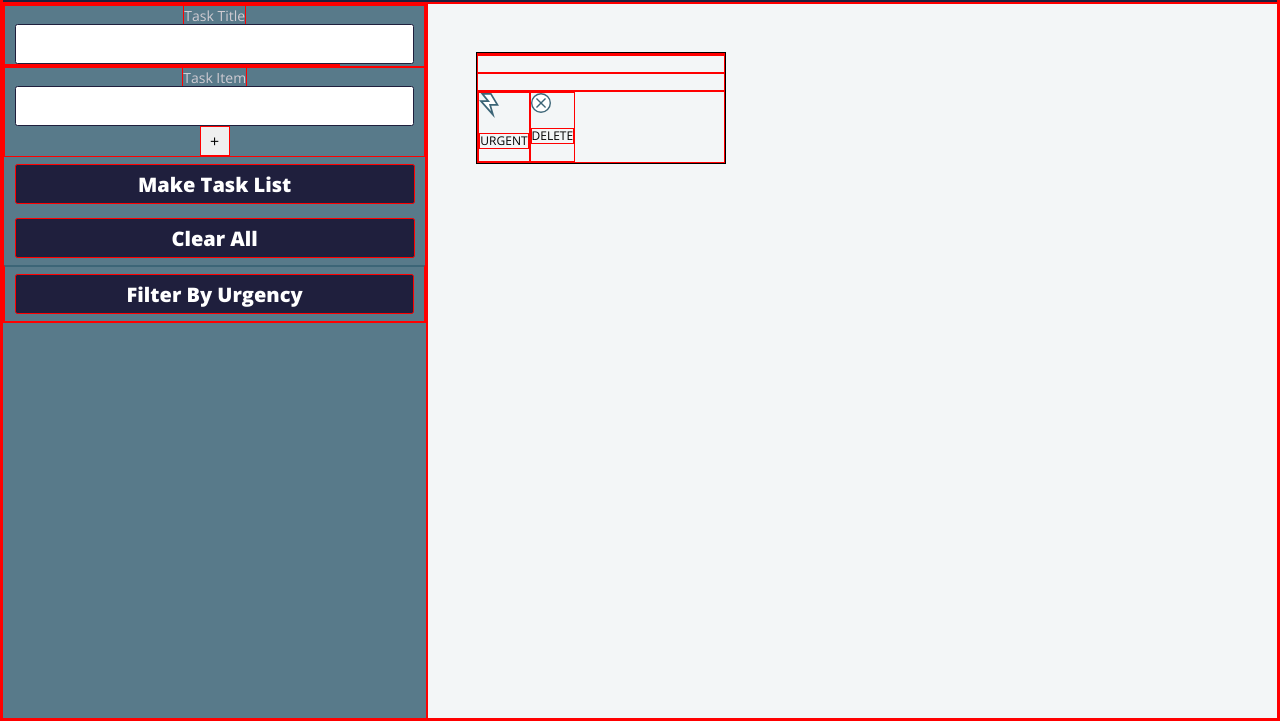
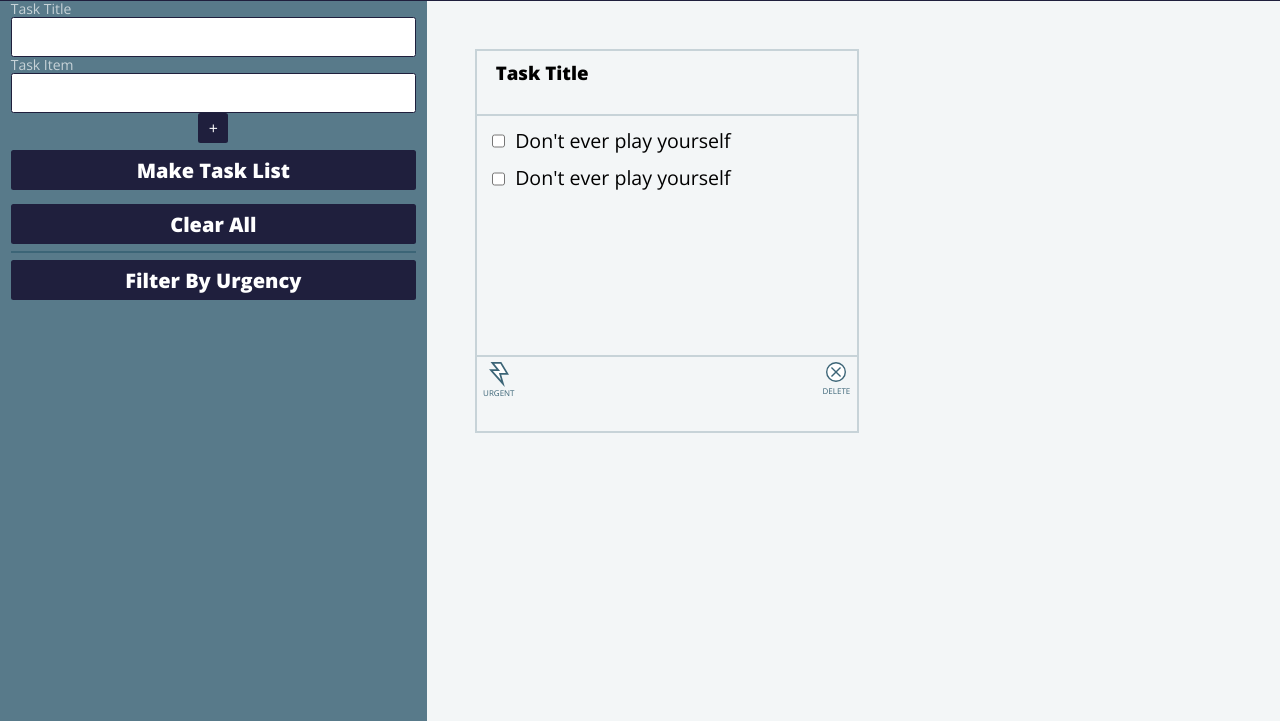
Before and after one commit to VPAbraham/check-yoself, a plain HTML site: page index.html in a window 1280 px wide. Shown: the part 79-800 px from the top of the page. Drawn offline with nearby package versions, Linux system fonts and the light colour scheme.

Commit message:
Change delItem function to work properly.  Continue styling on site layout

```diff
--- a/index.html
+++ b/index.html
@@ -39,20 +39,23 @@
     <main class="main">
       <article class="task__card">
         <header class="task__card--header">
+          <h3>Task Title</h3>
         </header>
         <section class="task__card--body">
           <ul class="task__card--list">
+            <li class="task__card--li"><input class="task__card--checkbox" type="checkbox"><p>Don't ever play yourself</p></li>
+            <li class="task__card--li"><input class="task__card--checkbox" type="checkbox"><p>Don't ever play yourself</p></li>
           </ul>
         </section>
         <footer class="task__card--footer">
-          <div class="task__card--urgent">
+          <span class="task__card--urgent">
             <img class="urgent-img" src="images/urgent.svg" alt="urgent lightning bolt">
             <p>URGENT</p>
-          </div>
-          <div class="task__card--delete">
+          </span>
+          <span class="task__card--delete">
             <img class="delete-img" src="images/delete.svg" alt="delete X button">
-            <p>DELETE</p>
-          </div>
+            <p class="span__p--delete">DELETE</p>
+          </span>
         </footer>
       </article>
     </main>
--- a/main.js
+++ b/main.js
@@ -46,17 +46,21 @@ function appendNewItem(item) {
   var taskList = document.querySelector('.nav__task--list');
   var newlyEnteredTask = taskItemInput.value;
   taskList.insertAdjacentHTML('beforeend',
-  `<li class="nav__li--task"><img class="nav__img--del--idea" alt="delete X button" src="images/delete.svg"><p class="nav__p--task">${newlyEnteredTask}</p></li>`)
+  `<li class="nav__li--task" data-id=${item.id}><img class="nav__img--del--idea" alt="delete X button" src="images/delete.svg"><p class="nav__p--task">${newlyEnteredTask}</p></li>`)
   taskItemInput.value = "";
   makeListBtn.disabled = false;
 }
+
 function delItem(e) {
-  var task = e.target.closest('li');
-  var taskId = parseInt(task.dataset.id);
-  var itemIndex = tasksArray.findIndex(item => item.id === taskId) + 1;
-  console.log(itemIndex)
+  var item = e.target.closest('li');
+  console.log(item.dataset.id)
+  var itemId = parseInt(item.dataset.id);
+  console.log(itemId);
+  var itemIndex = tasksArray.findIndex(item => item.id === itemId);
+  console.log(tasksArray);
+  console.log(itemIndex);
   tasksArray.splice(itemIndex, 1)
-  task.remove();
+  item.remove();
   console.log(tasksArray);
 }
 
@@ -65,16 +69,50 @@ function makeCardHandler(e) {
     var toDoList = new ToDoList(titleInput.value, tasksArray);
     toDosArray.push(toDoList);
     toDoList.saveToStorage();
+    makeCard(toDoList);
   }
 }
 
-
-// function compileItemsToCard(e) {
-//   if (titleInput.value != '' && ul.innerText != '') {
-//     var newTaskList = new TaskCard(titleInput.value, tasksArray);
-//     taskCollection.push(newTaskList);
-//     newTaskList.saveToStorage();
-//     createCard(newTaskList);
-//     clearAll();
-//   }
-// }
+function createCard(toDoList) {
+  var listCard = `<article class="task__card" data-id=${toDoList.id}>
+    <header class="task__card--header">
+    </header>
+    <section class="task__card--body">
+      <ul class="task__card--list">
+      $
+      </ul>
+    </section>
+    <footer class="task__card--footer">
+      <div class="task__card--urgent">
+        <img class="urgent-img" src="images/urgent.svg" alt="urgent lightning bolt">
+        <p>URGENT</p>
+      </div>
+      <div class="task__card--delete">
+        <img class="delete-img" src="images/delete.svg" alt="delete X button">
+        <p>DELETE</p>
+      </div>
+    </footer>
+  </article>`
+  `
+  <div class="todo__card--container" data-id=${newTaskList.id}>
+    <article class="todo__card--header">
+      <h3 class="todo__card--title">${newTaskList.title}</h3>
+    </article>
+    <ul class="todo__card--middle">
+    ${appendTaskList(newTaskList)}
+    </ul>
+    <article class="todo__card--footer">
+      <div class="todo__card--buttons--container1">
+        <img class="todo__card--button--urgent" src="check-yo-self-icons/urgent.svg"/>
+        <p class="todo__card--text--urgent">URGENT</p>
+      </div>
+      <div class="todo__card--buttons--container2">
+        <img class="todo__card--button--delete" src="check-yo-self-icons/delete.svg"/>
+        <p class="todo__card--text--delete">DELETE</p>
+      </div>
+    </article>
+  </div>
+  `;
+  cardContainer.insertAdjacentHTML('afterbegin', listCard);
+  clearAll();
+}
--- a/styles.css
+++ b/styles.css
@@ -2,7 +2,7 @@
 
 * {
   box-sizing: border-box;
-  border: solid 1px red;
+  /* border: solid 1px red; */
 }
 
 html {
@@ -64,9 +64,11 @@ body {
   background-color: #587A8A;
   text-align: center;
   height: 100%;
+  display: flex;
+  justify-content: center;
 }
 .nav__upper {
-
+  width: 95%;
 }
 
 .nav__article--ttitle {
@@ -76,7 +78,8 @@ body {
 .nav__label--ttitle,
 .nav__label--titem {
   font-size: 14px;
-  color: #D0CCD3;
+  color: #C7D3D8;
+  float: left;
 }
 
 .nav__input--ttitle {
@@ -98,7 +101,7 @@ body {
 }
 
 .nav__img--del--idea {
-  height: 20px;
+  width: 2em;
   padding-right: 10px;
   display: inline-block;
   margin-left: -5px;
@@ -124,12 +127,16 @@ body {
 .nav__input--ttitle,
 .nav__input--titem {
   height: 40px;
-    width: 95%;
+  width: 100%;
   border: 1.5px solid #1F1F3D;
 border-radius: 2.5px;
 }
 
 .nav__button--titem {
+  color: white;
+  background-color: #1F1F3D;
+  border-radius: 2.5px;
+  border: none;
   height: 30px;
   width: 30px;
 }
@@ -153,7 +160,8 @@ body {
 
 .nav__button {
   height: 40px;
-  width: 95%;
+  width: 100%;
+  border: none;
   color: white;
   font-size: 20px;
   border-radius: 2.5px;
@@ -170,38 +178,91 @@ body {
 }
 
 .task__card {
-  border: 1px solid black;
-  width: 250px;
+  border: solid 2px #C7D3D8;
+  width: 45%;
   margin: 6vh;
   display: flex;
   flex-direction: column;
-  height: ;
+  height: 48vh;
 }
 
 .task__card--header {
+  height: 17%;
+  border-bottom: solid 2px #C7D3D8;
+  text-align: left;
+  display: flex;
+}
 
+h3 {
+  margin: 3% 0px 3% 5%;
 }
 
 .task__card--body {
-
+  min-height: 63%
+  /* height: 100%; */
 }
 
 .task__card--list {
+  list-style: none;
+  font-size: 14px;
+  padding-left: 4%;
+}
 
+.task__card--li{
+  margin: 4% 6% 0 0;
+}
+
+.task__card--checkbox {
+  display: inline;
+  border-radius: 50%;
+  height: 1em;
+  vertical-align: middle;
+}
+
+li p {
+  display: inline;
+  margin: 0;
+  margin-left: 3%;
+  font-size: 1.4em;
+  vertical-align: middle;
+}
+
+.test-checkbox {
+  border-radius: 50%;
 }
 
 .task__card--footer {
+  border-top: solid 2px #C7D3D8;
+}
+
+footer span {
+  color: #3C6577;
   display: flex;
+  flex-direction: column;
+  align-items: center;
+  margin: .3em 0.4em;
 }
 
 .task__card--urgent {
-
+  float: left;
 }
 
+.task__card--delete {
+  float: right;
+}
+
+.span__p--delete {
+  margin-top: .5em;
+}
 .urgent-img {
 
 }
 
-p {
-  font-size: 12px;
+span {
+  text-align: center;
 }
+
+span p {
+  font-size: .5em;
+  margin: .1em 0;
+}
--- a/todo-list.js
+++ b/todo-list.js
@@ -29,7 +29,7 @@ class ToDoList {
 
 
 class Item {
-  constructor(id, body) {
+  constructor(body, id) {
     this.id = id || Date.now();
     this.body = body;
     this.taskComplete = false;
```
Lines whose indentation alone changed are shown as unchanged.
